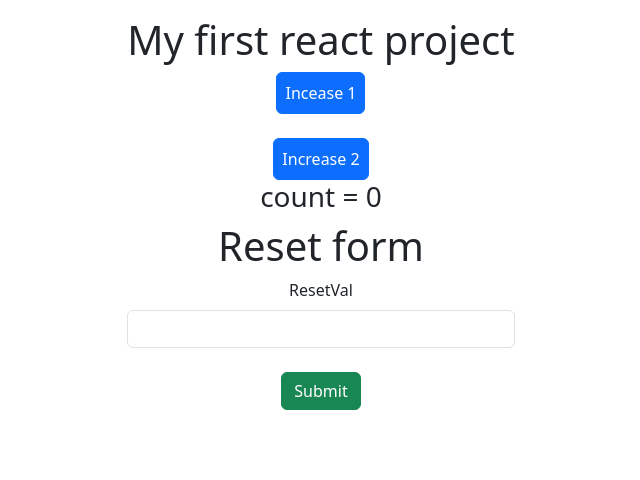
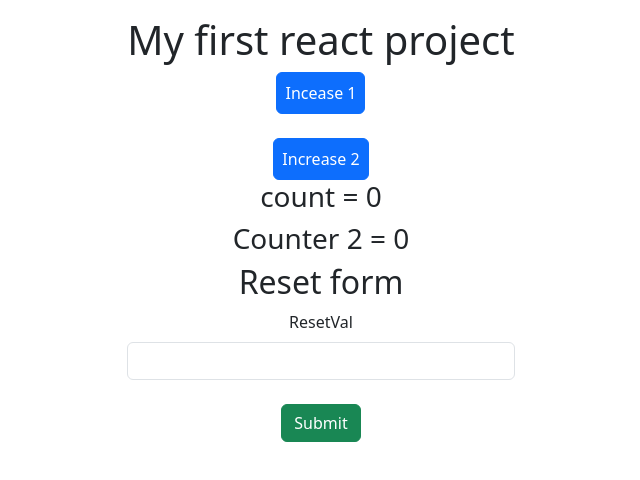
Before and after one commit to rahmanizum/React-journey--Broto, a React (Create React App) app: page / in a window 1280 px wide. Shown: the top 480 px of the page, without its empty margins (319-959 px from the left). Built offline with nearby package versions, Linux system fonts and the light colour scheme.

Commit message:
created counter compent and imported

```diff
--- a/src/App.js
+++ b/src/App.js
@@ -2,6 +2,7 @@ import { useState } from 'react';
 import Header from './components/Header'
 import ClickButton from './components/Button'
 import Form from './components/Form';
+import Counter from './components/Counter';
 import 'bootstrap/dist/css/bootstrap.min.css';
 
 function App() {
@@ -20,7 +21,7 @@ function App() {
       <br />
       <button onClick={increaseCount2} className=' btn btn-primary p-2'> Increase 2</button>
       <h3 className='text-center' id='count'> count = {count}</h3>
-
+      <Counter title="Counter 2" count={count}/>
       <Form title = "Reset form" state={setCount}/>
     </div>
   )
--- a/src/components/Button.js
+++ b/src/components/Button.js
@@ -2,7 +2,6 @@
 function ClickButton({ onClick }) {
     return (
         <div className=''>
-
             <button onClick={onClick} type="button" className="btn btn-primary p-2">
              Incease 1
             </button>
--- /dev/null
+++ b/src/components/Counter.jsx
@@ -0,0 +1,11 @@
+import React from 'react'
+
+function Counter({title,count}) {
+  return (
+    <div>
+      <h3 className='text-center' > {title} = {count}</h3>
+    </div>
+  )
+}
+
+export default Counter
--- a/src/components/Form.js
+++ b/src/components/Form.js
@@ -9,7 +9,7 @@ function Form({title,state}) {
   return (
     <div>
       <form id='myForm'>
-        <h1>{title}</h1>
+        <h2>{title}</h2>
         <label className='form-label' htmlFor="reset">ResetVal</label><br />
         <input className='form-control' type="number" id="reset" name="reset" required/><br />
         <button onClick={resetVal} className='btn btn-success'>Submit</button>
```
